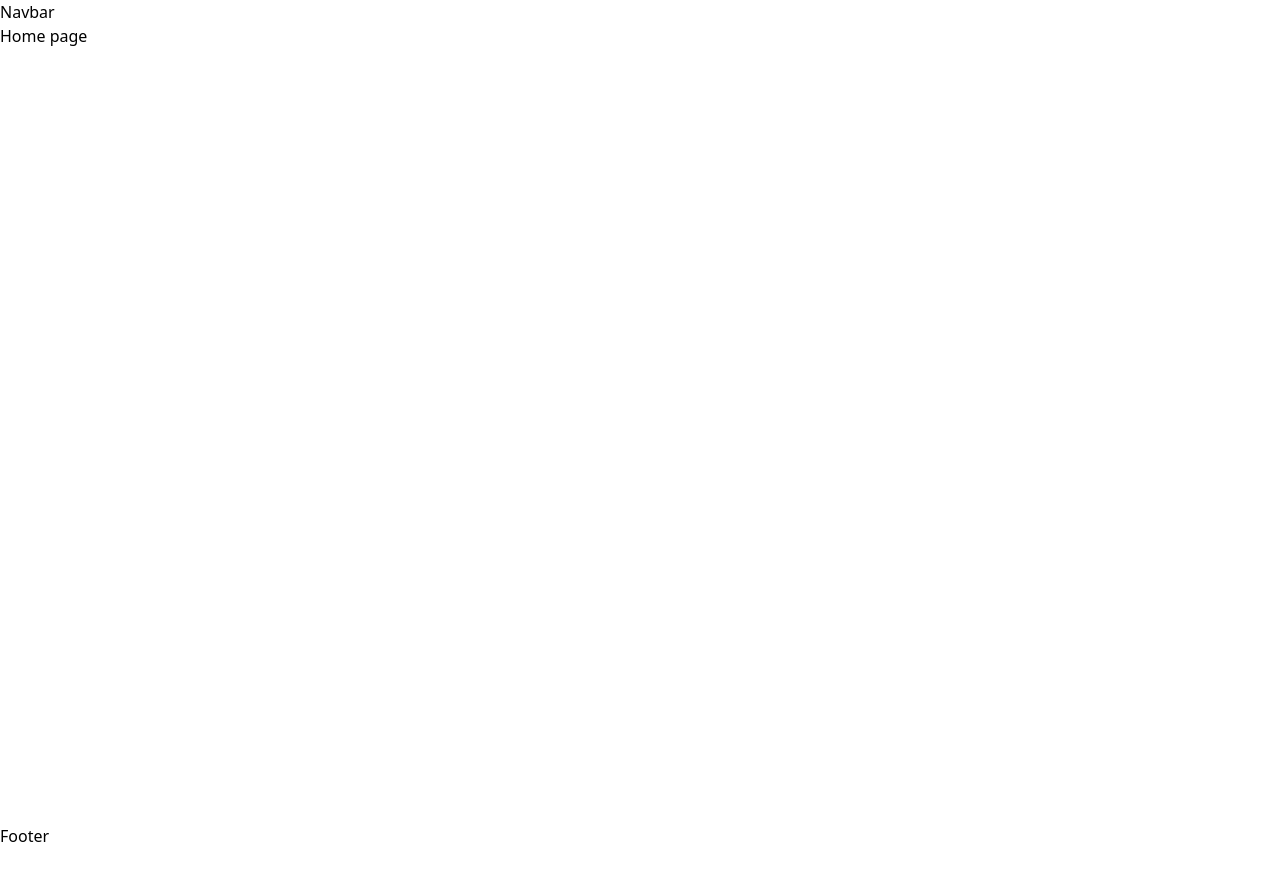
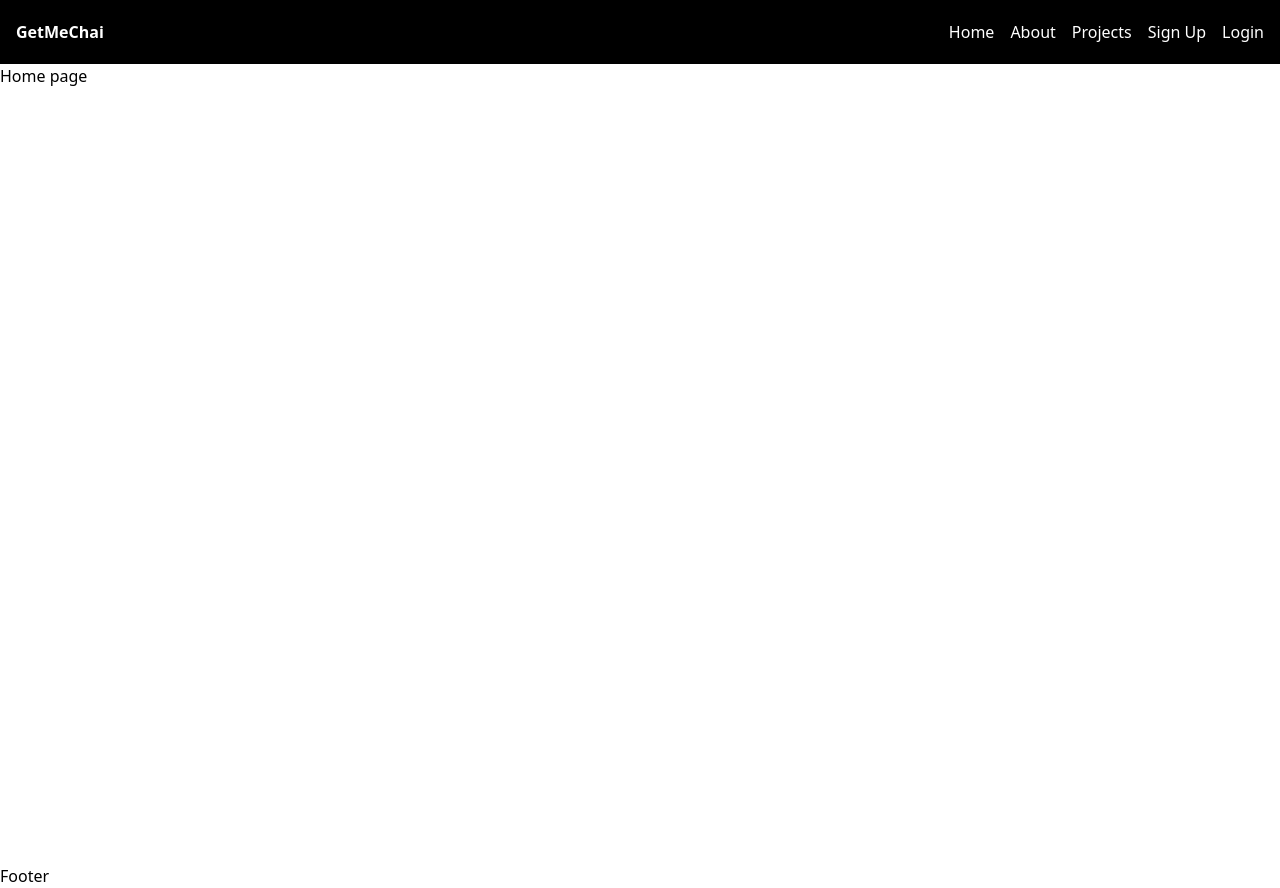
Before and after one commit to s-afrid/getmechai, a Next.js app: page / in a window 1280 px wide. Before the commit the page ends 848 px from the top, so only its background shows below. Built offline with nearby package versions, Linux system fonts and the light colour scheme.

Commit message:
starter class for navbar

```diff
--- a/app/components/Navbar.js
+++ b/app/components/Navbar.js
@@ -2,8 +2,15 @@ import React from 'react'
 
 const Navbar = () => {
   return (
-    <nav>
-        Navbar
+    <nav className='bg-black text-white flex justify-between px-4 h-16 items-center'>
+        <div className="logo font-bold">GetMeChai</div>
+        <ul className='flex justify-between gap-4'>
+            <li>Home</li>
+            <li>About</li>
+            <li>Projects</li>
+            <li>Sign Up</li>
+            <li>Login</li>
+        </ul>
     </nav>
   )
 }
```
